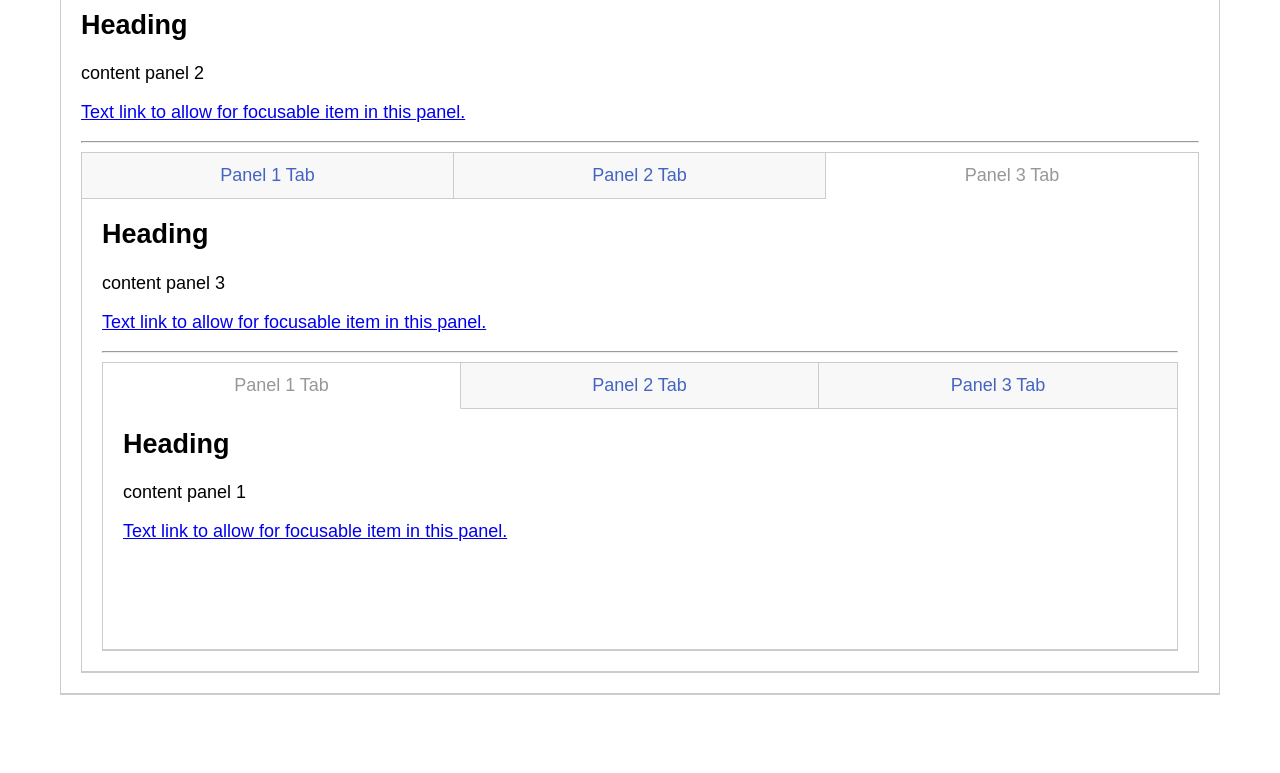
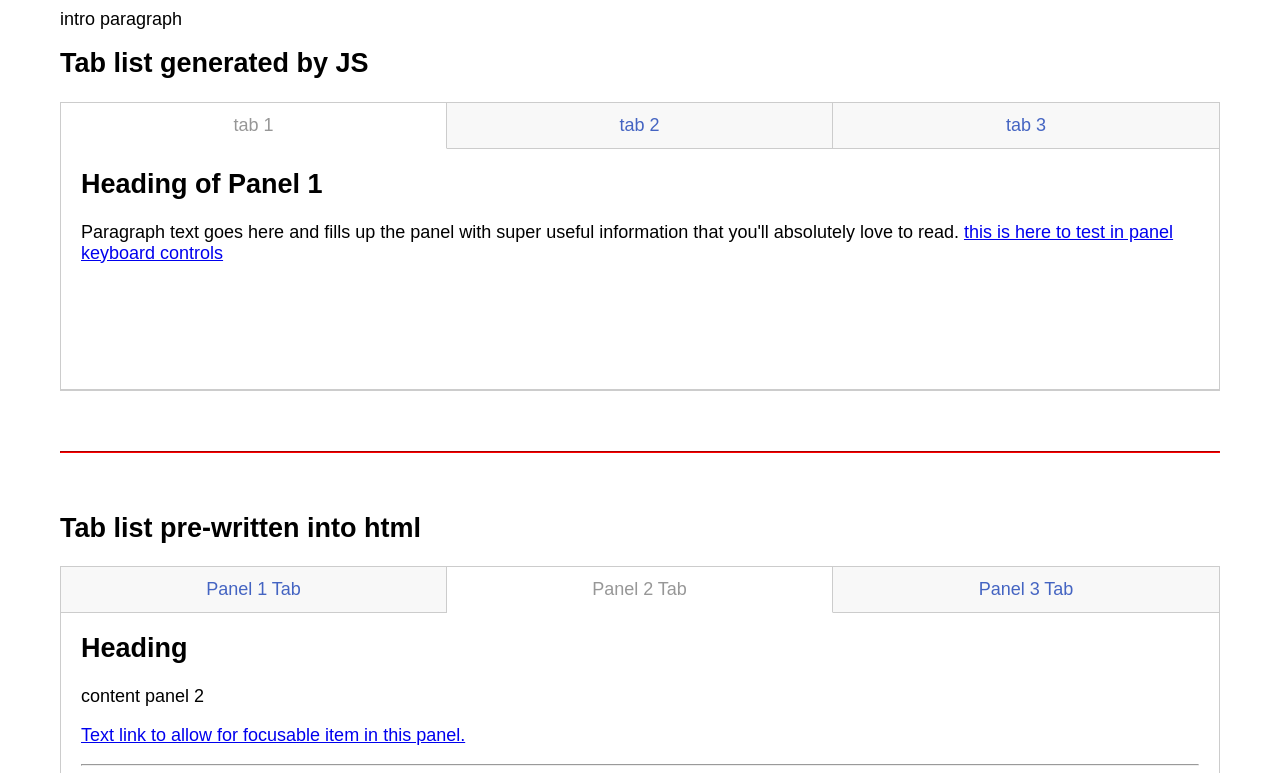
Before and after one commit to scottaohara/a11y_tab_widget, a plain HTML site: page index.html in a window 1280 px wide. Shown: the part 117-890 px from the top of the page. Drawn offline with nearby package versions, Linux system fonts and the light colour scheme.

Commit message:
generate tablist/tabs when they aren't included by default

```diff
--- a/assets/tabs.jquery.js
+++ b/assets/tabs.jquery.js
@@ -26,18 +26,45 @@
 
       return this.each( function () {
 
-        // $(tabList).replaceWith(function () {
-        //   return $('<ul/>', {
-        //     class: 'tab-list js-tabs__list clearfix',
-        //     html: this.innerHTML
-        //   });
-        // });
-
-
         // set up variables specific to the each instance
         var id = this.id,
             $this = $(this),
             $self = $('#' + id),
+
+
+        genTabList = function () {
+
+          // find if a tab component needs a generated tablist
+          if ( !$self.find(tabList).length ) {
+            // just a quick visual test to make sure i'm detecting
+            // tab widgets without a pre-set tablist area
+            // $self.css({
+            //   'border': '10px solid'
+            // });
+
+            var createList = '<ul class="tab-list js-tabs__list"></ul>';
+
+            $self.prepend(createList);
+
+
+            $self.find(tabPanel).each(function () {
+              var $this = $(this);
+
+              // create unique id
+              $this.attr('id', id + '_panel_' + Math.floor(Math.random() * 5) + Date.now() );
+
+              var $grabID = $this.attr('id');
+              var $grabLabel = $this.attr('data-tab-label');
+
+              var $createTabItem = '<li><a href="#'+$grabID+'" class="tab-list__item js-tabs__list__item">'+$grabLabel+'</a></li>';
+
+
+              $self.find(tabList).append($createTabItem);
+            });
+
+          }
+
+        },
 
         /*
           Setup Tab List & tabs
@@ -277,6 +304,7 @@
         };
 
         // run setups on load
+        genTabList();
         tabsSetup();
         panelsSetup();
 
--- a/index.html
+++ b/index.html
@@ -7,7 +7,18 @@
   </head>
   <body>
 
-    <div class="tab-container" style="display: none;">
+    <h1>Accessible Tabs</h1>
+    <p>
+      intro paragraph
+    </p>
+
+    <h2>
+      Tab list generated by JS
+    </h2>
+
+    <div class="tab-container"
+             data-action="a11y-tabs"
+             id="no_ul_example">
 
       <!--
 
@@ -25,23 +36,6 @@
 
       -->
 
-      <ul class="tab-list js-tabs__list clearfix" id="unique_id_1">
-        <li>
-          <a href="#panel1" class="tab-list__item js-tabs__list__item" id="tab0">
-             Tab 1
-          </a>
-        </li>
-        <li>
-          <a href="#panel2" class="tab-list__item js-tabs__list__item" id="tab1">
-             Tab 2
-          </a>
-        </li>
-        <li>
-          <a href="#panel3" class="tab-list__item js-tabs__list__item" id="tab2">
-             Tab 3
-          </a>
-        </li>
-      </ul>
 
       <!--
 
@@ -50,8 +44,10 @@
 
       -->
 
+
+
       <div class="tab-panel-container js-tabs-panel-container">
-        <section id="panel1" class="tab-panel js-tabs__panel">
+        <section class="tab-panel js-tabs__panel" data-tab-label="tab 1">
           <h2>Heading of Panel 1</h2>
           <p>
             Paragraph text goes here and fills up the panel
@@ -60,7 +56,7 @@
             <a href="#">this is here to test in panel keyboard controls</a>
           </p>
         </section>
-        <section id="panel2" class="tab-panel js-tabs__panel">
+        <section class="tab-panel js-tabs__panel" data-tab-label="tab 2">
           <h2>Heading of Panel 2</h2>
           <p>
             Paragraph text goes here and fills up the panel
@@ -69,7 +65,7 @@
             <a href="#">this is here to test in panel keyboard controls</a>
           </p>
         </section>
-        <section id="panel3" class="tab-panel js-tabs__panel">
+        <section class="tab-panel js-tabs__panel" data-tab-label="tab 3">
           <h2>Heading of Panel 3</h2>
           <p>
             Paragraph text goes here and fills up the panel
@@ -83,11 +79,18 @@
     </div>
 
 
+    <hr style="margin: 60px 0; border-color: #f00;" />
+
+    <h2>
+      Tab list pre-written into html
+    </h2>
+
+
     <section class="tab-container"
              data-action="a11y-tabs"
              id="unique_a11ytabs_id">
 
-      <ul class="tab-list js-tabs__list clearfix">
+      <ul class="tab-list js-tabs__list">
         <li>
           <a href="#panel1a"
              class="tab-list__item js-tabs__list__item">
```
